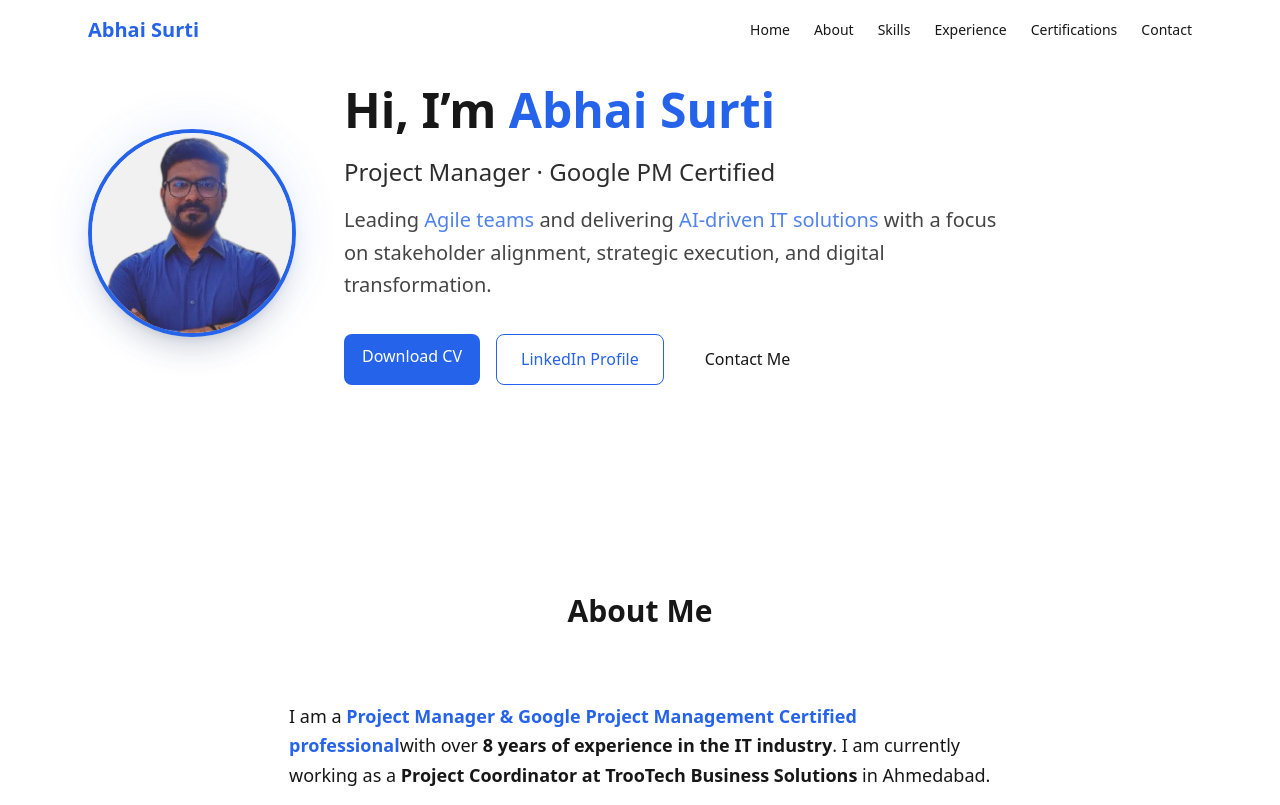
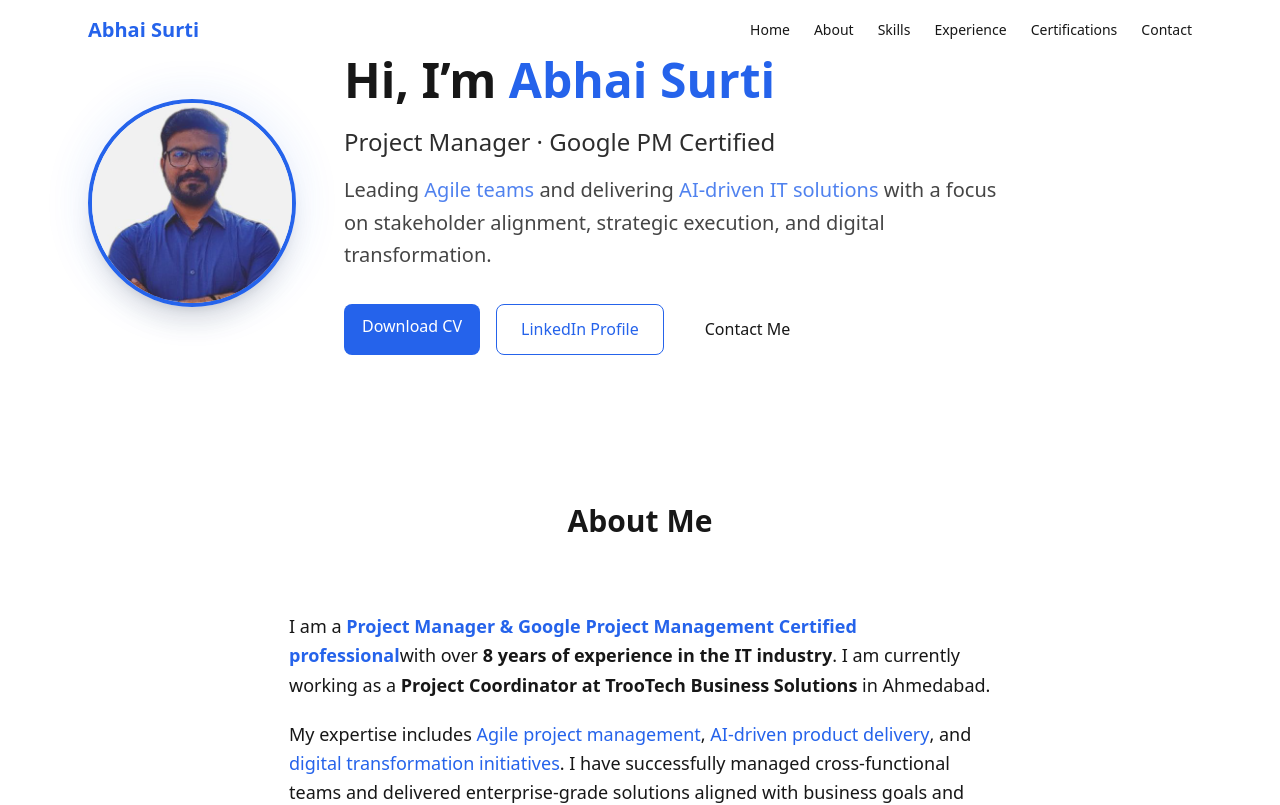
Before and after one commit to surtiabhai007-cmyk/abhai-portfolio, a Next.js app: page / in a window 1280 px wide. Shown: the top 805 px of the page. Built offline with nearby package versions, Linux system fonts and the light colour scheme.

Commit message:
Update globals.css
section spacing fix

```diff
--- a/styles/globals.css
+++ b/styles/globals.css
@@ -108,6 +108,6 @@ body {
 
 /* Section spacing for portfolio layout */
 .section-spacing {
-  padding-top: 80px;
-  padding-bottom: 80px;
+  padding-top: 50px;
+  padding-bottom: 50px;
 }
```
